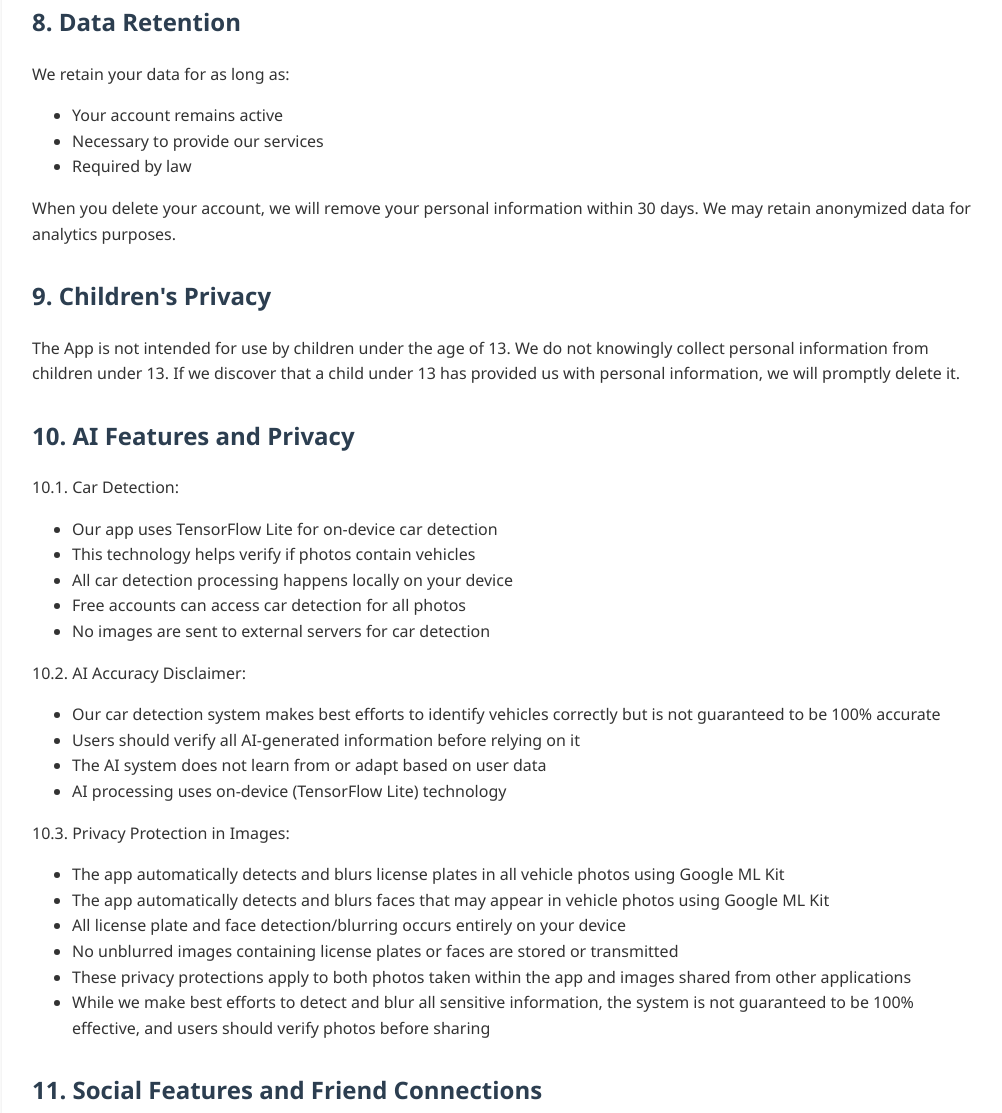
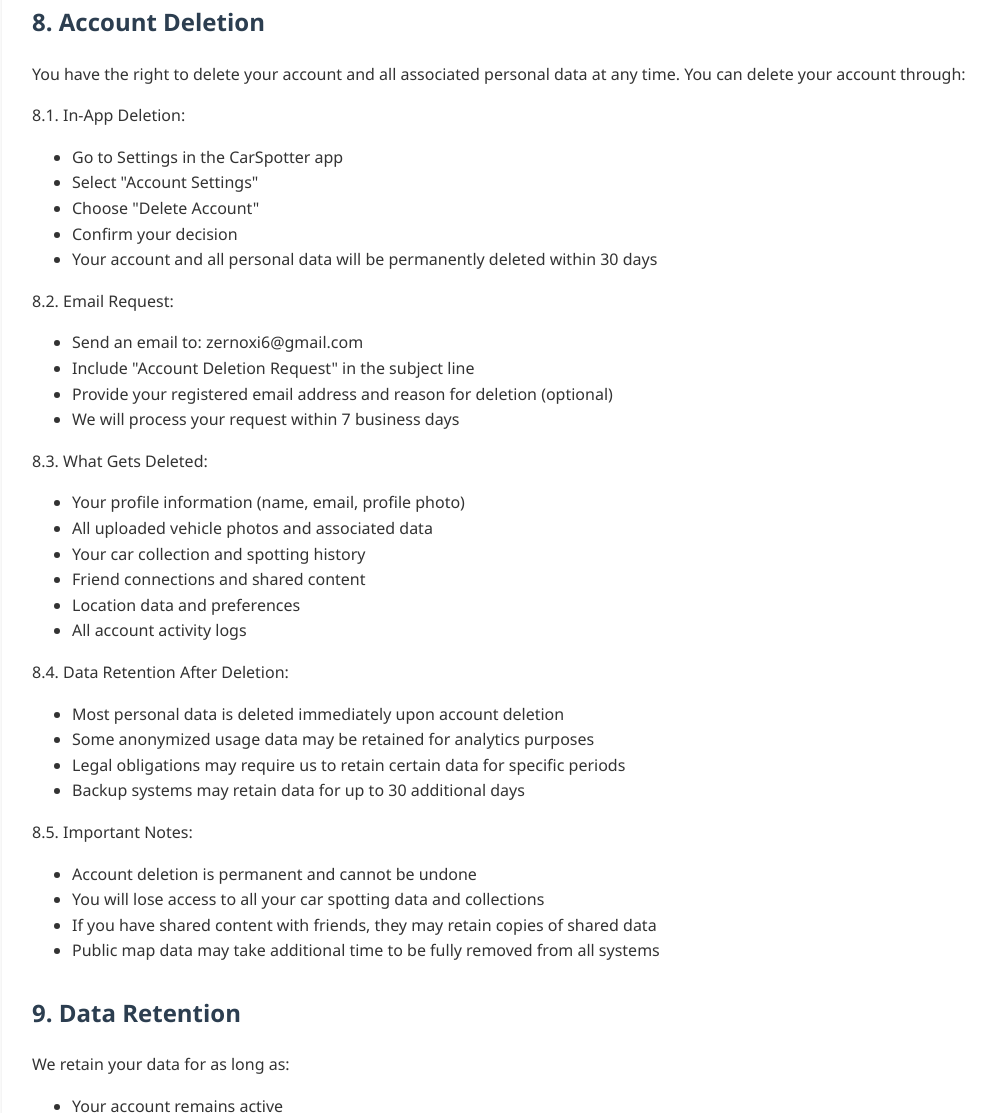
Before and after one commit to ron54317/AutoSpotter, a plain HTML site: page privacy.html in a window 1280 px wide. Shown: the part 3990-5103 px from the top of the page, without its empty margins (138-1140 px from the left). Drawn offline with Linux system fonts and the light colour scheme.

Commit message:
Add files via upload

```diff
--- a/privacy.html
+++ b/privacy.html
@@ -215,7 +215,53 @@
                 <li>Lodge a complaint with your local data protection authority</li>
             </ul>
 
-            <h2>8. Data Retention</h2>
+            <h2>8. Account Deletion</h2>
+            <p>You have the right to delete your account and all associated personal data at any time. You can delete your account through:</p>
+
+            <p>8.1. In-App Deletion:</p>
+            <ul>
+                <li>Go to Settings in the CarSpotter app</li>
+                <li>Select "Account Settings"</li>
+                <li>Choose "Delete Account"</li>
+                <li>Confirm your decision</li>
+                <li>Your account and all personal data will be permanently deleted within 30 days</li>
+            </ul>
+
+            <p>8.2. Email Request:</p>
+            <ul>
+                <li>Send an email to: zernoxi6@gmail.com</li>
+                <li>Include "Account Deletion Request" in the subject line</li>
+                <li>Provide your registered email address and reason for deletion (optional)</li>
+                <li>We will process your request within 7 business days</li>
+            </ul>
+
+            <p>8.3. What Gets Deleted:</p>
+            <ul>
+                <li>Your profile information (name, email, profile photo)</li>
+                <li>All uploaded vehicle photos and associated data</li>
+                <li>Your car collection and spotting history</li>
+                <li>Friend connections and shared content</li>
+                <li>Location data and preferences</li>
+                <li>All account activity logs</li>
+            </ul>
+
+            <p>8.4. Data Retention After Deletion:</p>
+            <ul>
+                <li>Most personal data is deleted immediately upon account deletion</li>
+                <li>Some anonymized usage data may be retained for analytics purposes</li>
+                <li>Legal obligations may require us to retain certain data for specific periods</li>
+                <li>Backup systems may retain data for up to 30 additional days</li>
+            </ul>
+
+            <p>8.5. Important Notes:</p>
+            <ul>
+                <li>Account deletion is permanent and cannot be undone</li>
+                <li>You will lose access to all your car spotting data and collections</li>
+                <li>If you have shared content with friends, they may retain copies of shared data</li>
+                <li>Public map data may take additional time to be fully removed from all systems</li>
+            </ul>
+
+            <h2>9. Data Retention</h2>
             <p>We retain your data for as long as:</p>
             <ul>
                 <li>Your account remains active</li>
@@ -224,11 +270,11 @@
             </ul>
             <p>When you delete your account, we will remove your personal information within 30 days. We may retain anonymized data for analytics purposes.</p>
 
-            <h2>9. Children's Privacy</h2>
+            <h2>10. Children's Privacy</h2>
             <p>The App is not intended for use by children under the age of 13. We do not knowingly collect personal information from children under 13. If we discover that a child under 13 has provided us with personal information, we will promptly delete it.</p>
 
-            <h2>10. AI Features and Privacy</h2>
-            <p>10.1. Car Detection:</p>
+            <h2>11. AI Features and Privacy</h2>
+            <p>11.1. Car Detection:</p>
             <ul>
                 <li>Our app uses TensorFlow Lite for on-device car detection</li>
                 <li>This technology helps verify if photos contain vehicles</li>
@@ -237,7 +283,7 @@
                 <li>No images are sent to external servers for car detection</li>
             </ul>
 
-            <p>10.2. AI Accuracy Disclaimer:</p>
+            <p>11.2. AI Accuracy Disclaimer:</p>
             <ul>
                 <li>Our car detection system makes best efforts to identify vehicles correctly but is not guaranteed to be 100% accurate</li>
                 <li>Users should verify all AI-generated information before relying on it</li>
@@ -245,7 +291,7 @@
                 <li>AI processing uses on-device (TensorFlow Lite) technology</li>
             </ul>
 
-            <p>10.3. Privacy Protection in Images:</p>
+            <p>11.3. Privacy Protection in Images:</p>
             <ul>
                 <li>The app automatically detects and blurs license plates in all vehicle photos using Google ML Kit</li>
                 <li>The app automatically detects and blurs faces that may appear in vehicle photos using Google ML Kit</li>
@@ -255,7 +301,7 @@
                 <li>While we make best efforts to detect and blur all sensitive information, the system is not guaranteed to be 100% effective, and users should verify photos before sharing</li>
             </ul>
 
-            <h2>11. Social Features and Friend Connections</h2>
+            <h2>12. Social Features and Friend Connections</h2>
             <p>Our app includes social features that allow you to:</p>
             <ul>
                 <li>Send and receive friend requests</li>
@@ -265,7 +311,7 @@
             </ul>
             <p>When you connect with another user as a friend, they will be able to see all cars in your collection. Your email and profile photo will be visible to users you connect with. Friend connections are stored in our Firebase Firestore database and are only visible to the connected users.</p>
 
-            <h2>12. Location Data and Mapping</h2>
+            <h2>13. Location Data and Mapping</h2>
             <p>When you enable location features:</p>
             <ul>
                 <li>We collect your precise location only when you use map-related features</li>
@@ -282,7 +328,7 @@
                 <li>Location data is only shared when you explicitly enable it for a specific car spotting</li>
             </ul>
 
-            <h2>13. Image Sharing Features</h2>
+            <h2>14. Image Sharing Features</h2>
             <p>Our app can receive images shared from other applications:</p>
             <ul>
                 <li>When you share images from your gallery or other apps to CarSpotter, we process these images to add them to your collection</li>
@@ -292,7 +338,7 @@
                 <li>You maintain control over images shared to the app and can delete them at any time</li>
             </ul>
 
-            <h2>14. Changes to This Policy</h2>
+            <h2>15. Changes to This Policy</h2>
             <p>We may update this Privacy Policy from time to time. We will notify you of any changes by:</p>
             <ul>
                 <li>Posting the new Privacy Policy on this page</li>
@@ -300,10 +346,11 @@
                 <li>Sending a notification through the app</li>
             </ul>
 
-            <h2>15. Contact Us</h2>
+            <h2>16. Contact Us</h2>
             <p>If you have any questions about this Privacy Policy or your personal data, please contact us at:</p>
             <ul>
-                <li>Email: r4875202@gmail.com</li>
+                <li>Email: zernoxi6@gmail.com</li>
+                <li>Zarnox2525</li>
             </ul>
         </div>
     </div>
```
